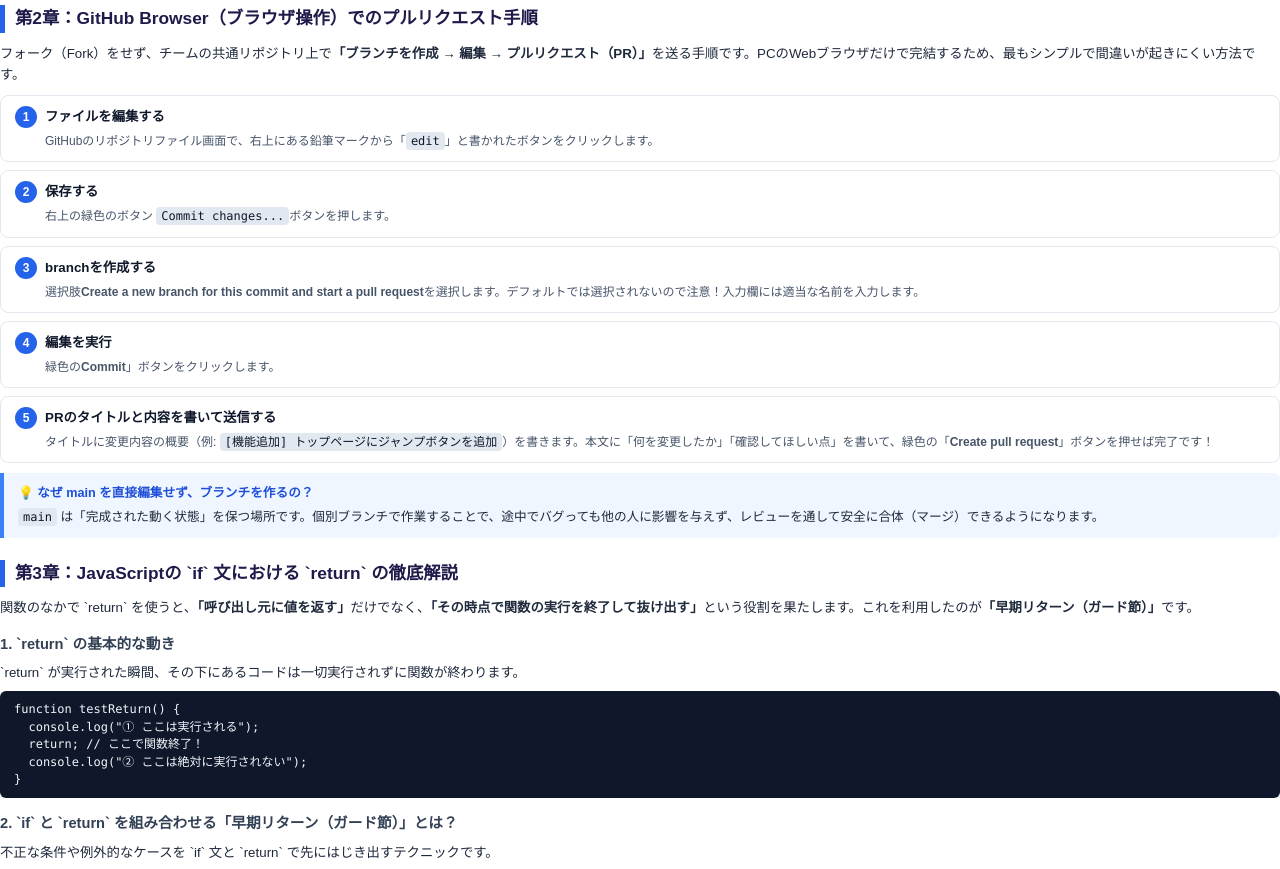
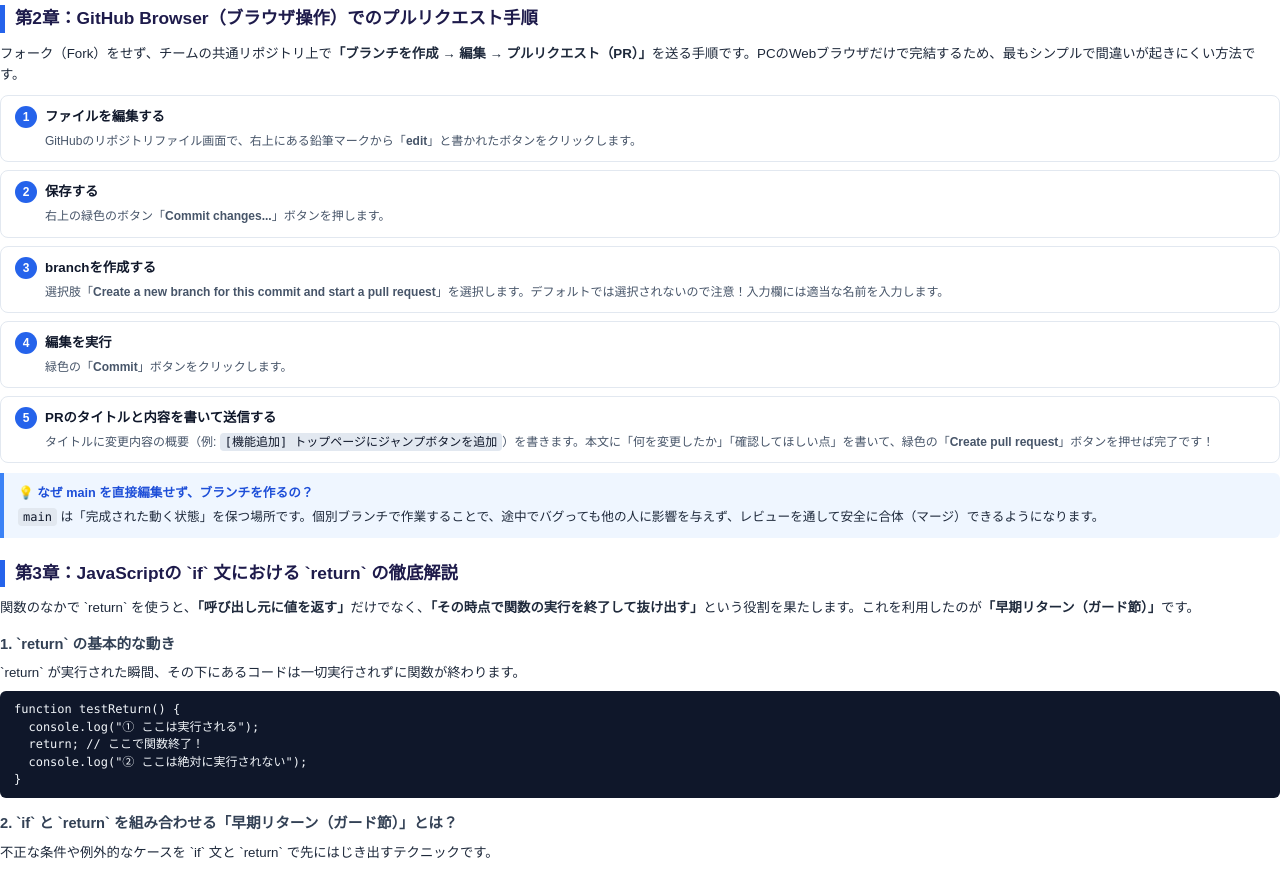
Before and after one commit to CheeseHackerXYZ/nazotoki, a plain HTML site: page tutorial/1.html in a window 1280 px wide. Shown: the part 1420-2289 px from the top of the page. Drawn offline with Linux system fonts and the light colour scheme.

Commit message:
Update 1.html

```diff
--- a/tutorial/1.html
+++ b/tutorial/1.html
@@ -329,28 +329,28 @@
       <div class="step-item">
         <span class="step-num">1</span><span class="step-title">ファイルを編集する</span>
         <p style="margin: 4px 0 0 30px; font-size: 9pt; color: #475569;">
-          GitHubのリポジトリファイル画面で、右上にある鉛筆マークから「<code>edit</code>」と書かれたボタンをクリックします。
+          GitHubのリポジトリファイル画面で、右上にある鉛筆マークから「<strong>edit</strong>」と書かれたボタンをクリックします。
         </p>
       </div>
 
       <div class="step-item">
         <span class="step-num">2</span><span class="step-title">保存する</span>
         <p style="margin: 4px 0 0 30px; font-size: 9pt; color: #475569;">
-          右上の緑色のボタン <code>Commit changes...</code>ボタンを押します。
+          右上の緑色のボタン「<strong>Commit changes...</strong>」ボタンを押します。
         </p>
       </div>
 
       <div class="step-item">
         <span class="step-num">3</span><span class="step-title">branchを作成する</span>
         <p style="margin: 4px 0 0 30px; font-size: 9pt; color: #475569;">
-          選択肢<strong>Create a new branch for this commit and start a pull request</strong>を選択します。デフォルトでは選択されないので注意！入力欄には適当な名前を入力します。
+          選択肢「<strong>Create a new branch for this commit and start a pull request</strong>」を選択します。デフォルトでは選択されないので注意！入力欄には適当な名前を入力します。
         </p>
       </div>
 
       <div class="step-item">
         <span class="step-num">4</span><span class="step-title">編集を実行</span>
         <p style="margin: 4px 0 0 30px; font-size: 9pt; color: #475569;">
-          緑色の<strong>Commit</strong>」ボタンをクリックします。
+          緑色の「<strong>Commit</strong>」ボタンをクリックします。
         </p>
       </div>
 
```
